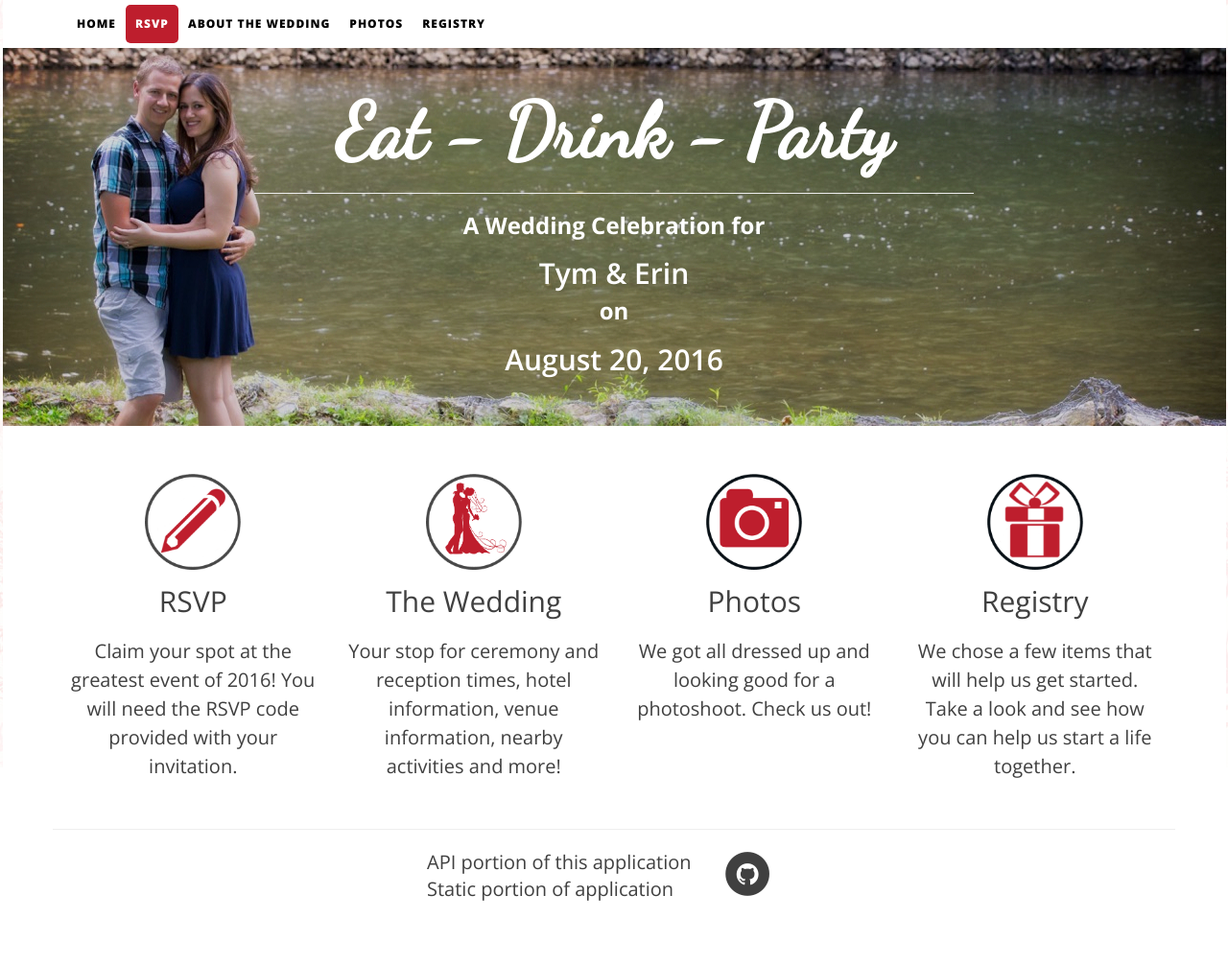
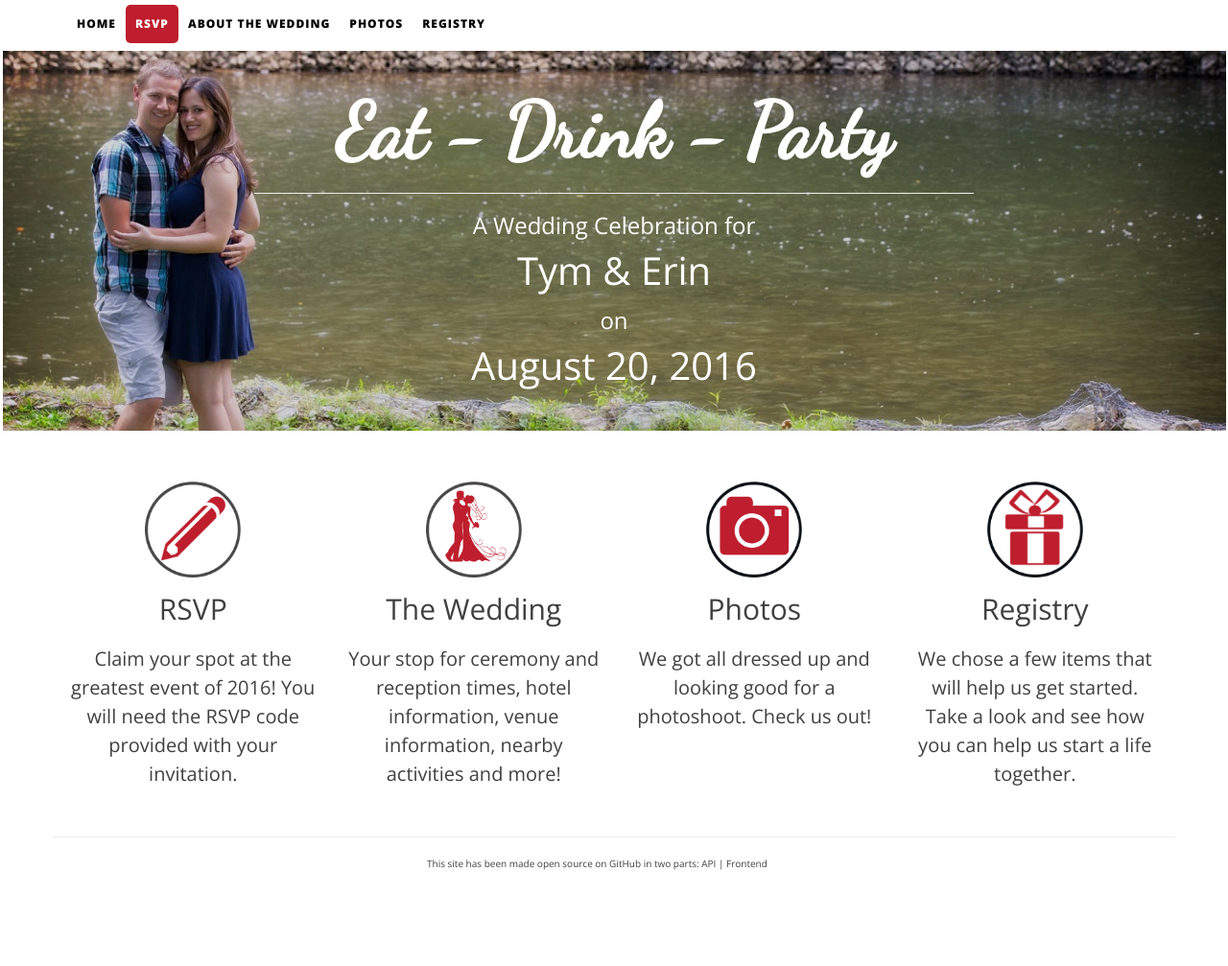
Before and after one commit to timbtlr/weddingstatic, a PHP site: page / in a window 1280 px wide. Shown: the whole page at 96% size. After the commit the page ends 907 px from the top, so only its background shows below. Run offline with PHP 8.4, Linux system fonts and the light colour scheme; some libraries are stand-ins or nearby versions.

Commit message:
Restyled the home page

```diff
--- a/css/clean-blog.css
+++ b/css/clean-blog.css
@@ -72,7 +72,7 @@
   }
   .navbar-custom .navbar-brand:hover,
   .navbar-custom .navbar-brand:focus {
-    color: rgba(153, 51, 51, 0.8);
+    color: #0085a1;
   }
   .navbar-custom .nav li a {
     color: black;
@@ -80,7 +80,7 @@
   }
   .navbar-custom .nav li a:hover,
   .navbar-custom .nav li a:focus {
-    color: rgba(153, 51, 51, 0.8);
+    color: #0085a1;
   }
 }
 @media only screen and (min-width: 1170px) {
@@ -112,7 +112,7 @@
   }
   .navbar-custom.is-fixed .nav li a:hover,
   .navbar-custom.is-fixed .nav li a:focus {
-    color: #600;
+    color: #0085a1;
   }
 }
 .intro-header {
@@ -154,7 +154,7 @@
   line-height: 1.1;
   display: block;
   font-family: "Open Sans", 'Helvetica Neue', Helvetica, Arial, sans-serif;
-  font-weight: 300;
+  font-weight: 400;
   margin: 10px 0 0;
 }
 @media only screen and (min-width: 768px) {
--- a/css/custom.css
+++ b/css/custom.css
@@ -1,15 +1,3 @@
-body::after {
-  content: "";
-  background: url("../img/background.jpg");
-  opacity: 0.4;
-  top: 0;
-  left: 0;
-  bottom: 0;
-  right: 0;
-  position: absolute;
-  z-index: -1;
-}
-
 .content {
     margin: auto;
     width: 1275px;
@@ -21,6 +9,10 @@
   font-weight: 800;
 }
 
+.emphasized-subheading {
+    padding-top: 5px;
+    font-size: 40px;
+}
 
 
 .home-link {
@@ -55,6 +47,15 @@
 
 .custom-navlink {
     font-weight: bold;
+}
+
+.github-links {
+    font-size: 10px;
+}
+
+.fa {
+    max-height: 50px;
+    max-width: 50px;
 }
 
 .albumImage img {
@@ -111,7 +112,8 @@
 }
 
 .nav-rsvp:hover {
-    color: black !important;
+    color: #1edec1 !important;
+    background-color: #be1e2d !important;
 }
 
 .nav-rsvp .nav li a {
--- a/home.html
+++ b/home.html
@@ -79,10 +79,10 @@
                         <div class="site-heading">
                             <h1>Eat - Drink - Party</h1>
                             <hr class="medium">
-                            <span style="font-weight: bold;" class="subheading">A Wedding Celebration for</span>
-                            <h2>Tym &amp; Erin</h2>
-                            <span style="font-weight: bold;" class="subheading">on</span>
-                            <h2>August 20, 2016</h2>
+                            <span class="subheading">A Wedding Celebration for</span>
+                            <div class="emphasized-subheading">Tym &amp; Erin</div>
+                            <span class="subheading">on</span>
+                            <div class="emphasized-subheading">August 20, 2016</div>
                         </div>
                     </div>
                 </div>
@@ -98,19 +98,14 @@
                 <div class="row">
                     <hr class="large">
                     <div class="col-lg-4"></div>
-                    <div class="col-lg-3">
+                    <div class="col-lg-4">
                         <div class="row">
-                            <a href="http://www.github.com/ketsun/weddingapi">API portion of this application</a>
+                            <div class="github-links">
+                                This site has been made open source on GitHub in two parts:
+                                <a href="http://www.github.com/ketsun/weddingapi">API</a> |
+                                <a href="http://www.github.com/ketsun/weddingstatic">Frontend</a>
+                            </div>
                         </div>
-                        <div class="row">
-                            <a href="http://www.github.com/ketsun/weddingstatic">Static portion of application</a>
-                        </div>
-                    </div>
-                    <div class="col-lg-2">
-                        <span class="fa-stack fa-lg">
-                            <i class="fa fa-circle fa-stack-2x"></i>
-                            <i class="fa fa-github fa-stack-1x fa-inverse"></i>
-                        </span>
                     </div>
                 </div>
             </div>
```
